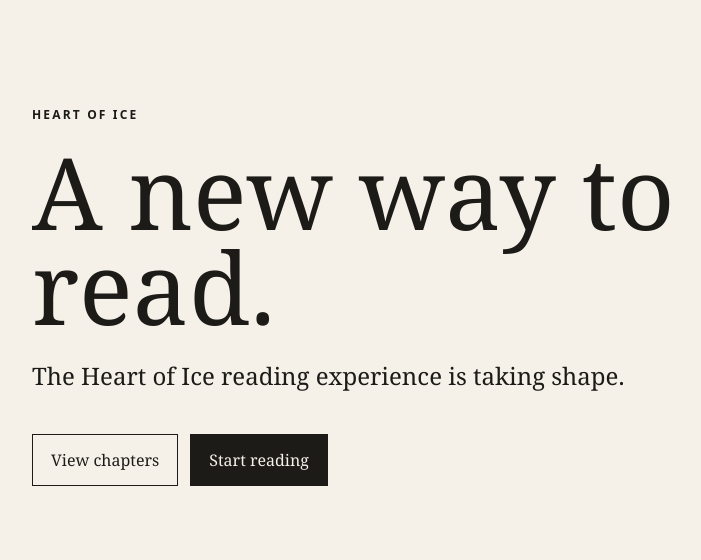
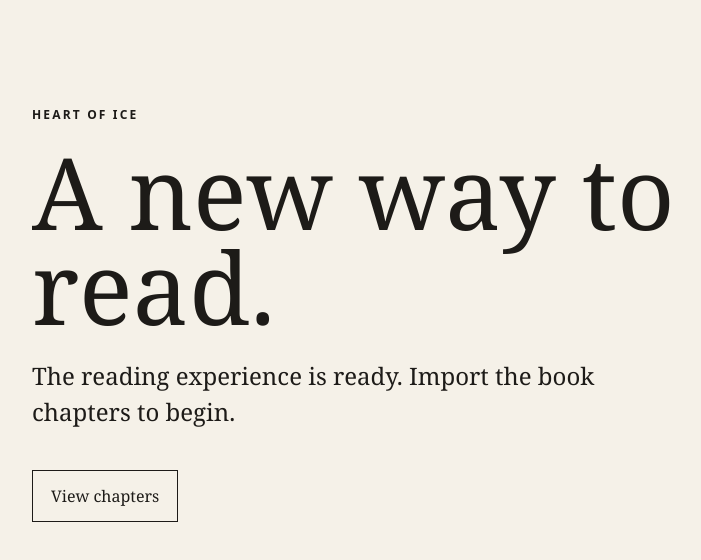
Before and after one commit to Startat6am/heart-of-ice, a Next.js app: page / in a window 1280 px wide. Shown: the top 560 px of the page, without its empty margins (186-887 px from the left). Built offline with nearby package versions, Linux system fonts and the light colour scheme; no server answers; the database is empty.

Commit message:
feat: show Neon chapter count on home

```diff
--- a/app/page.tsx
+++ b/app/page.tsx
@@ -1 +1,12 @@
-export default function Home() { return <main className="shell"><p className="eyebrow">HEART OF ICE</p><h1>A new way to read.</h1><p className="lead">The Heart of Ice reading experience is taking shape.</p><div className="actions"><a href="/chapters">View chapters</a><a className="secondary" href="/read/1">Start reading</a></div></main>; }
+import { db } from "../lib/db";
+
+export const dynamic = "force-dynamic";
+
+export default async function Home() {
+  const { rows } = await db.query<{ count: string }>(
+    "select count(*)::text as count from chapters"
+  );
+  const chapterCount = Number(rows[0]?.count ?? 0);
+
+  return <main className="shell"><p className="eyebrow">HEART OF ICE</p><h1>A new way to read.</h1><p className="lead">{chapterCount > 0 ? `${chapterCount} ${chapterCount === 1 ? "chapter" : "chapters"} ready to read.` : "The reading experience is ready. Import the book chapters to begin."}</p><div className="actions"><a href="/chapters">View chapters</a></div></main>;
+}
```
